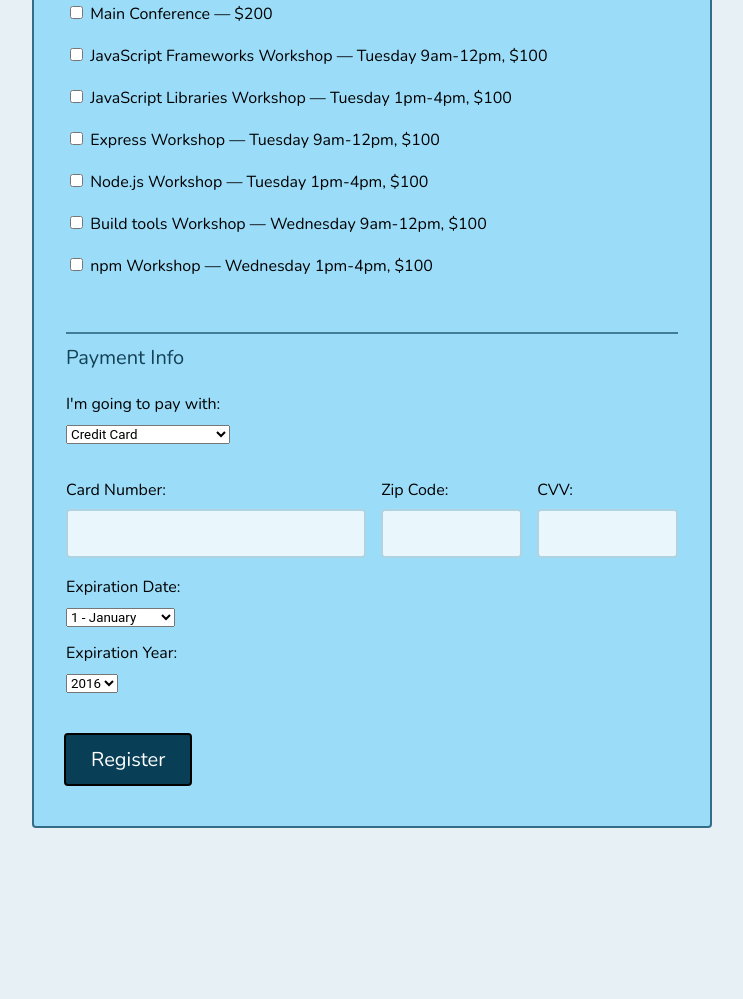
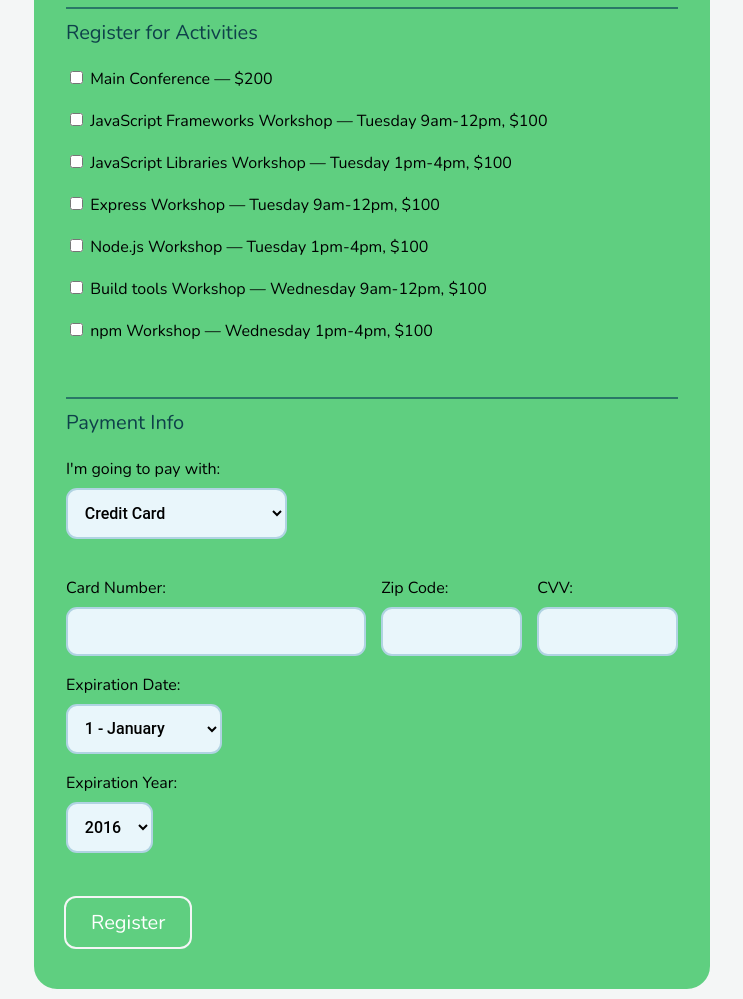
Before and after one commit to tylerdh12/Project-3-Treehouse-FSJ, a plain HTML site: page index.html in a window 1280 px wide. Shown: the part 771-1770 px from the top of the page, without its empty margins (268-1011 px from the left). Before the commit the page ends 1607 px from the top, so only its background shows below. Drawn offline with nearby package versions, Linux system fonts and the light colour scheme.

Commit message:
Style Modifications

```diff
--- a/css/style.css
+++ b/css/style.css
@@ -17,7 +17,7 @@ button {
 body {
   font: 1em/1.5;
   color: rgba(6, 49, 68, 0.9);
-	background: #e6f0f5;
+	background: #f4f6f6;
 }
 
 header {
@@ -40,9 +40,9 @@ a {
 
 form {
 	padding: .875em 1.875em 1.875em;
-	background: #9bdcf8;
-	border: 2px solid rgba(8, 63, 87, 0.7);
-	border-radius: 4px;
+	background: #5fcf80;
+	border: 2px solid #f4f6f6;
+	border-radius: 25px;
 }
 
 fieldset,
@@ -83,6 +83,14 @@ label {
 input,
 select {
 	margin-bottom: 1.125em;
+  font-size: 1em;
+  font-weight: 500;
+  padding: .8em;
+  background: #e9f6fb;
+  border: 2px solid #b0d3e2;
+  border-radius: 11px;
+  /* box-shadow: 0px 0px 15px 1px #cecece; */
+  outline: none;
 }
 
 input {
@@ -91,13 +99,14 @@ input {
 	padding: .8em;
 	background: #e9f6fb;
 	border: 2px solid #b0d3e2;
-	border-radius: 4px;
+	border-radius: 11px;
+  /* box-shadow: 0px 0px 15px 1px #cecece; */
 	outline: none;
 }
 
 input:focus {
 	background: #fff;
-	border-color: #5e97b0;
+	border-color: #5fcf80;
 	transition: border-color .4s, background-color .4s;
 }
 
@@ -118,7 +127,7 @@ input + span{
   text-align: center;
   margin: auto;
   margin-bottom: 20px;
-  border-radius: 6px;
+  border-radius: 12px;
 }
 }
 
@@ -129,16 +138,16 @@ span:after {
 button {
 	color: #fff;
 	padding: .55em 1.25em;
-	background: #083f57;
+	background: #5fcf80;
 	margin: 1.25em 0 .5em;
 	cursor: pointer;
-	border: 2px solid black;
-	border-radius: 4px;
+	border: 2px solid #f4f6f6;
+	border-radius: 12px;
 	transition: all 0.5s;
 }
 
 button:hover {
-	background: #0887bd;
+	background: #32ad56;
 	border: 2px solid #f4f6f6;
 }
 
--- a/js/script.js
+++ b/js/script.js
@@ -195,13 +195,15 @@ function isValidEmail(email) {
   return /^[^@]+@[^@.]+\.[a-z]+$/i.test(email);
 }
 //User must select at least one checkbox under the "Register for Activities" section of the form.
+let checkboxes = $('input[type="checkbox"]');
+
 
 //If the selected payment option is "Credit Card," make sure the user has supplied a Credit Card number, a Zip Code, and a 3 number CVV value before the form can be submitted.
 //Make sure your validation is only validating Credit Card info if Credit Card is the selected payment method.
 
   //Credit Card field should only accept a number between 13 and 16 digits.
   function isValidCreditCard(cardNum) {
-    return /^[\d]{13}(?:[\d]{3})?$/.test(cardNum)
+    return /^[\d]{13,16}$/.test(cardNum)
   }
   //The Zip Code field should accept a 5-digit number.
   function isValidZip(zip) {
@@ -217,7 +219,7 @@ function isValidEmail(email) {
 
 //used form validation workshop
 
-function showOrHideTip(show, element) {
+function showOrHideToolTip(show, element) {
   // show element when show is true, hide when false
   if (show) {
     element.style.display = "inherit";
@@ -232,7 +234,7 @@ function createListener(validator) {
     const valid = validator(text);
     const showTip = text !== "" && !valid;
     const tooltip = e.target.nextElementSibling;
-    showOrHideTip(showTip, tooltip);
+    showOrHideToolTip(showTip, tooltip);
   };
 }
 
@@ -241,3 +243,14 @@ $('#mail').on("input", createListener(isValidEmail));
 $('#cc-num').on("input", createListener(isValidCreditCard));
 $('#zip').on("input", createListener(isValidZip));
 $('#cvv').on("input", createListener(isValidCvv));
+
+//Is the form completed or missing any information?
+
+
+function formComplete() {
+  console.log('It worked');
+}
+
+//run formComplete()
+// submit form only if form completed returns true
+$('button').on('click', () => formComplete());
```
